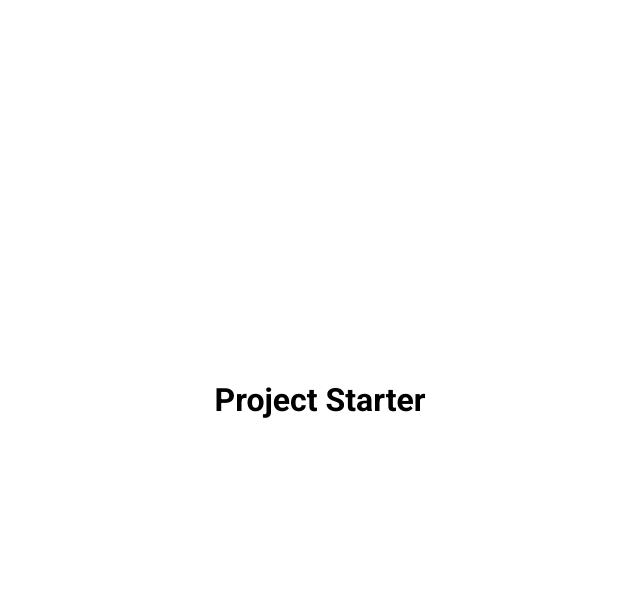
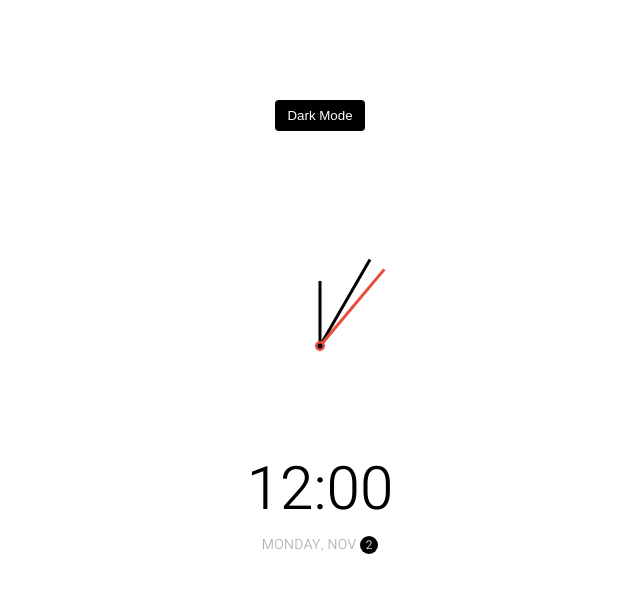
Before and after one commit to GouthamShiv/webstash-19, a plain HTML site: page app/index.html in a window 1280 px wide. Shown: the whole page, without its empty margins (320-960 px from the left). Drawn offline with Linux system fonts and the light colour scheme.

Commit message:
HTML and CSS, completed

```diff
--- a/app/index.html
+++ b/app/index.html
@@ -8,10 +8,20 @@
     <link rel="stylesheet" href="https://cdnjs.cloudflare.com/ajax/libs/font-awesome/6.0.0-beta2/css/all.min.css"
         integrity="sha512-YWzhKL2whUzgiheMoBFwW8CKV4qpHQAEuvilg9FAn5VJUDwKZZxkJNuGM4XkWuk94WCrrwslk8yWNGmY1EduTA=="
         crossorigin="anonymous" referrerpolicy="no-referrer" />
-    <title>webstash-01</title>
+    <title>Theme Clock</title>
 </head>
 <body>
-    <h1>Project Starter</h1>
+    <button class="toggle">Dark Mode</button>
+    <div class="clock-container">
+        <div class="clock">
+            <div class="needle hour"></div>
+            <div class="needle minute"></div>
+            <div class="needle second"></div>
+            <div class="center-point"></div>
+        </div>
+        <div class="time">12:00</div>
+        <div class="date">Monday, Nov <span class="circle">2</span></div>
+    </div>
     <script src="script.js"></script>
 </body>
 </html>
--- a/app/style.css
+++ b/app/style.css
@@ -1,16 +1,135 @@
-@import url('https://fonts.googleapis.com/css2?family=Roboto:wght@400;700&display=swap');
+@import url('https://fonts.googleapis.com/css?family=Heebo:300&display=swap');
+
+:root {
+    --primary-color: #000;
+    --secondary-color: #fff;
+}
+
+html {
+    transition: all 0.5s ease-in;
+}
+
+html.dark {
+    --primary-color: #fff;
+    --secondary-color: #333;
+}
+
+html.dark {
+    background-color: #111;
+    color: var(--primary-color);
+}
 
 * {
     box-sizing: border-box;
 }
 
 body {
-    font-family: 'Roboto', sans-serif;
+    font-family: 'Heebo', sans-serif;
     margin: 0;
     height: 100vh;
     display: flex;
-    flex-direction: column;
     align-items: center;
     justify-content: center;
     overflow: hidden;
 }
+
+.toggle {
+    background-color: var(--primary-color);
+    color: var(--secondary-color);
+    border: 0;
+    border-radius: 4px;
+    padding: 8px 12px;
+    position: absolute;
+    top: 100px;
+    cursor: pointer;
+}
+
+.toggle:focus {
+    outline: 0;
+}
+
+.clock-container {
+    display: flex;
+    flex-direction: column;
+    justify-content: space-between;
+    align-items: center;
+}
+
+.clock {
+    position: relative;
+    width: 200px;
+    height: 200px;
+}
+
+.needle {
+    background-color: var(--primary-color);
+    position: absolute;
+    top: 50%;
+    left: 50%;
+    height: 65px;
+    width: 3px;
+    transform-origin: bottom center;
+}
+
+.needle.hour {
+    transform: translate(-50%, -100%) rotate(0deg);
+}
+
+.needle.minute {
+    transform: translate(-50%, -100%) rotate(30deg);
+    height: 100px;
+}
+
+.needle.second {
+    transform: translate(-50%, -100%) rotate(40deg);
+    height: 100px;
+    background-color: #e74c3c;
+}
+
+.center-point {
+    background-color: #e74c3c;
+    width: 10px;
+    height: 10px;
+    position: absolute;
+    top: 50%;
+    left: 50%;
+    transform: translate(-50%, -50%);
+    border-radius: 50%;
+}
+
+.center-point::after {
+    content: '';
+    background-color: var(--primary-color);
+    width: 5px;
+    height: 5px;
+    position: absolute;
+    top: 50%;
+    left: 50%;
+    transform: translate(-50%, -50%);
+    border-radius: 50%;
+}
+
+.time {
+    font-size: 60px;
+}
+
+.date {
+    color: #aaa;
+    font-size: 14px;
+    letter-spacing: 0.3px;
+    text-transform: uppercase;
+}
+
+.date .circle {
+    background-color: var(--primary-color);
+    color: var(--secondary-color);
+    border-radius: 50%;
+    height: 18px;
+    width: 18px;
+    display: inline-flex;
+    align-items: center;
+    justify-content: center;
+    line-height: 18px;
+    transition: all 0.5s ease-in;
+    font-size: 12px;
+}
```
